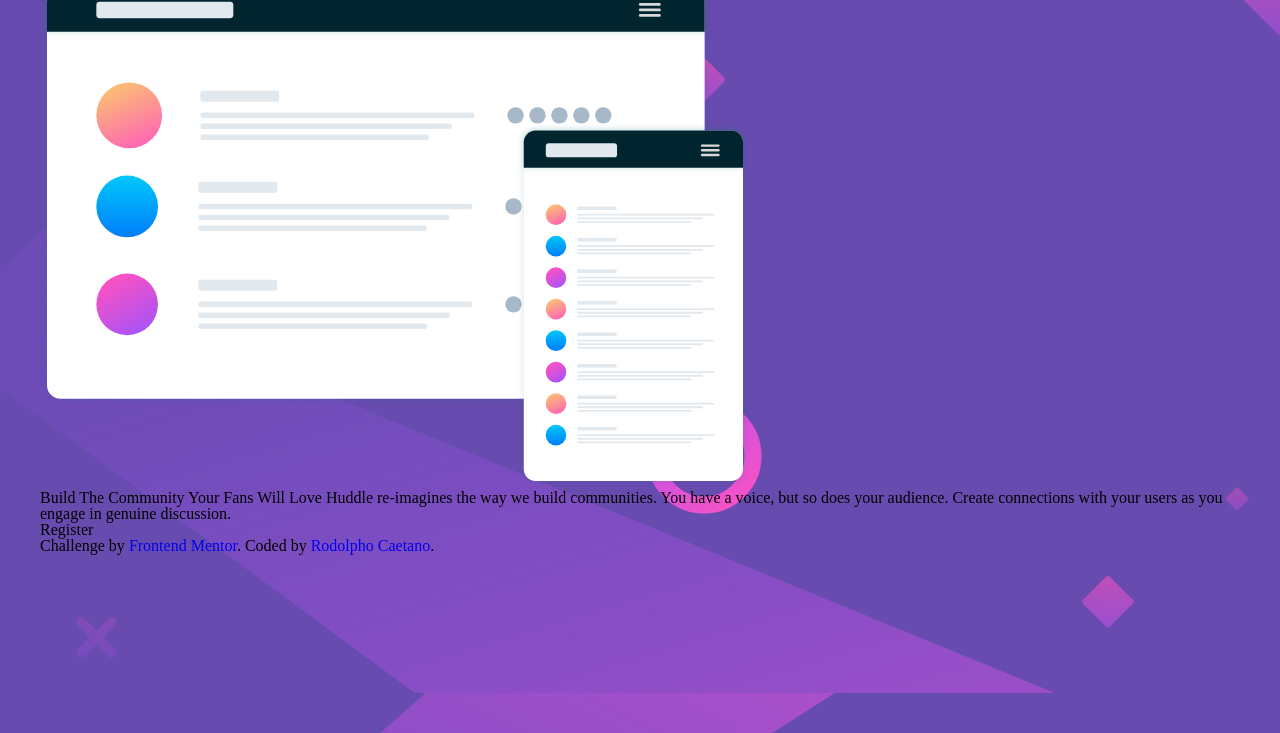
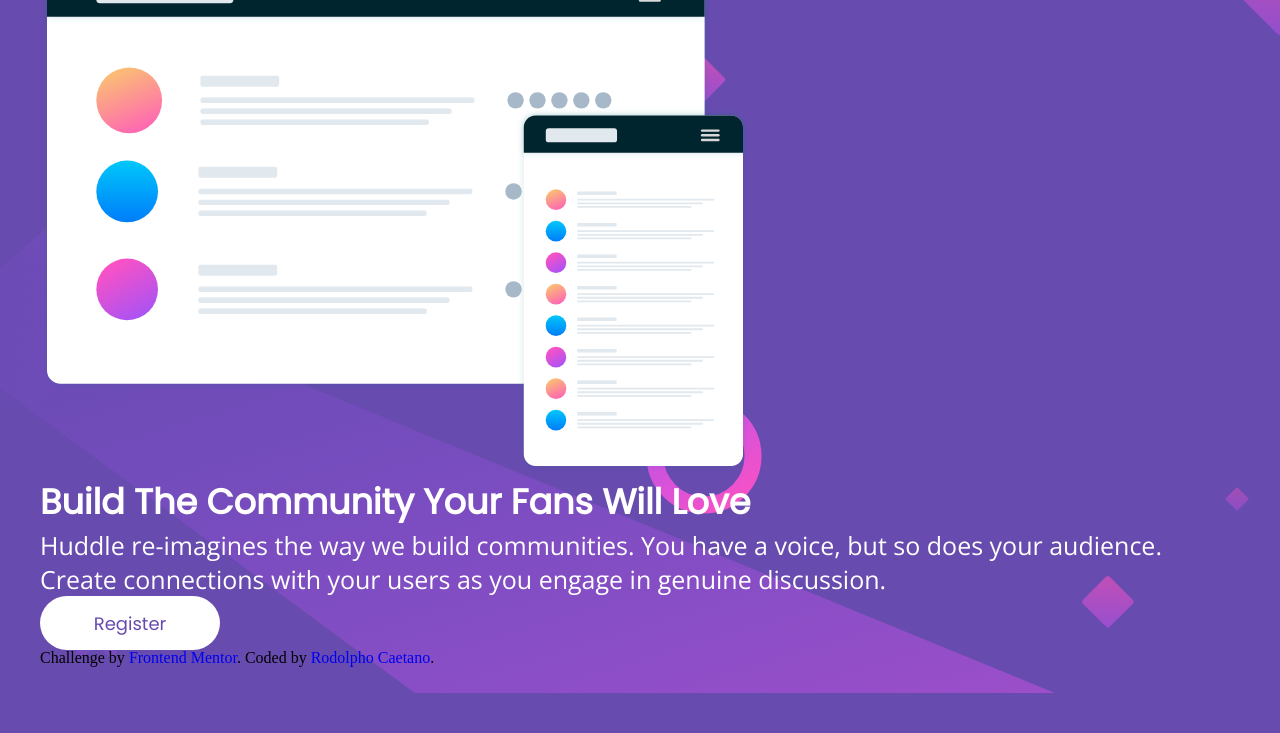
Before and after one commit to Rod94/desafio-huddle, a plain HTML site: page index.html in a window 1280 px wide. Shown: the part 107-840 px from the top of the page. After the commit the page ends 800 px from the top, so only its background shows below. Drawn offline with nearby package versions, Linux system fonts and the light colour scheme.

Commit message:
button e p foram adicionados

```diff
--- a/css/style.css
+++ b/css/style.css
@@ -1,4 +1,5 @@
 @import url('https://fonts.googleapis.com/css2?family=Poppins:ital,wght@0,400;1,700&display=swap');
+@import url('https://fonts.googleapis.com/css2?family=Open+Sans&display=swap');
 
 html, body {
   height: 100%;
@@ -9,8 +10,29 @@ body {
   background-color: #674baf;
   background-image: url(/images/bg-desktop.svg);
   padding: 20px 40px;
+  box-sizing: border-box;
 }
 
-.header-hubber img {
+.header-huddle img {
   width: 17%;
 }
+
+.paragraph-huddle {
+  color: #fff;
+  font: 700 35px 'Poppins', sans-serif;
+}
+
+.subparagraph-huddle {
+  color: #fff;
+  font: 400 25px 'Open Sans', sans-serif;
+}
+
+.register-huddle {
+  background-color: #fff;
+  width: 15%;
+  height: 7%;
+  border: none;
+  border-radius: 13rem;
+  font: 400 18px 'Poppins', sans-serif;
+  color: #674baf;
+}
--- a/index.html
+++ b/index.html
@@ -19,14 +19,16 @@
 
     <p class="paragraph-huddle">
       Build The Community Your Fans Will Love
-
+    </p>
+    <p class="subparagraph-huddle">
       Huddle re-imagines the way we build communities. You have a voice, but so does your audience.
       Create connections with your users as you engage in genuine discussion.
     </p>
   </section>
 
-
-  Register
+  <button class="register-huddle">
+    Register
+  </button>
 
   <footer>
     <p class="attribution">
```
